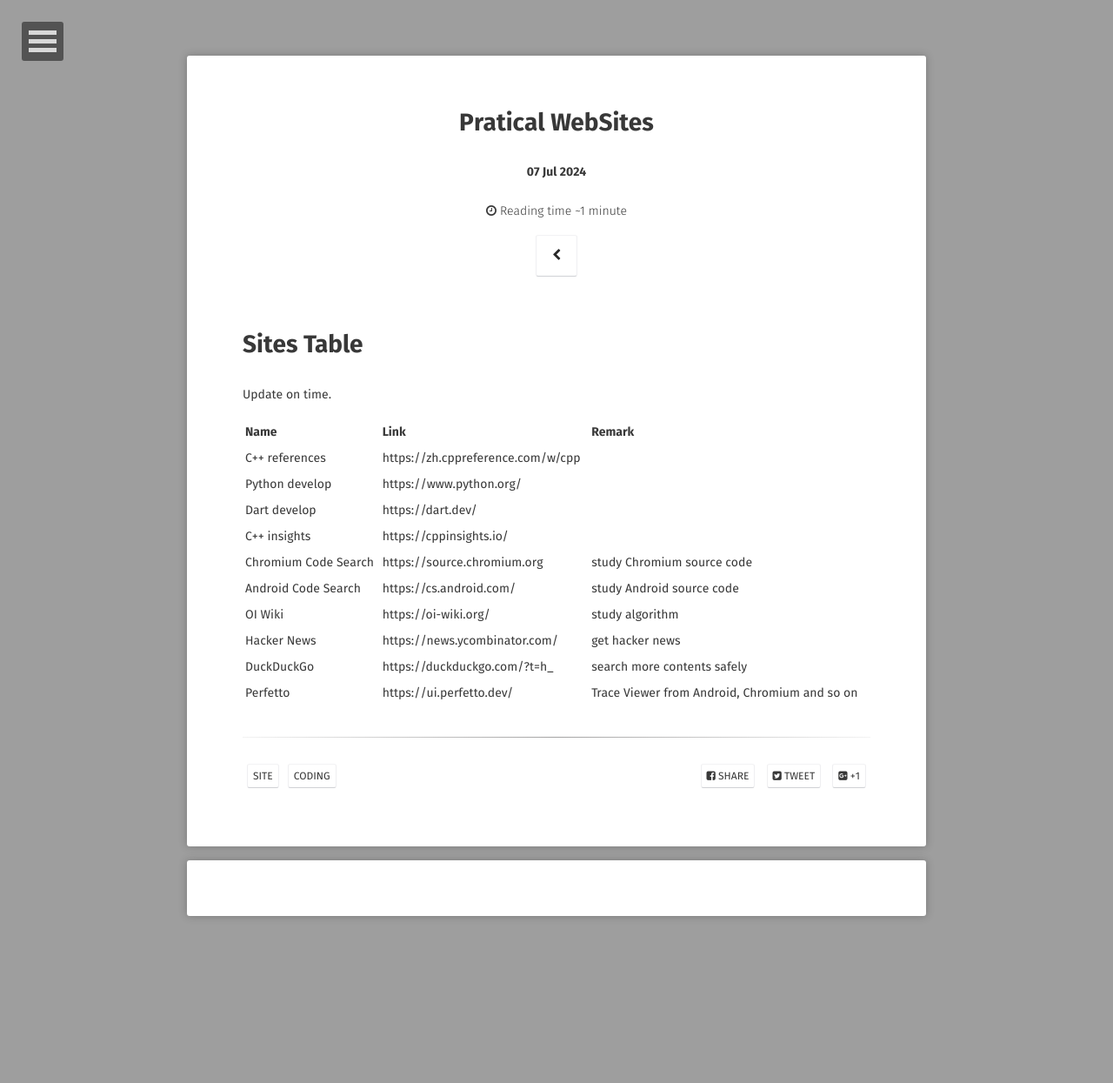
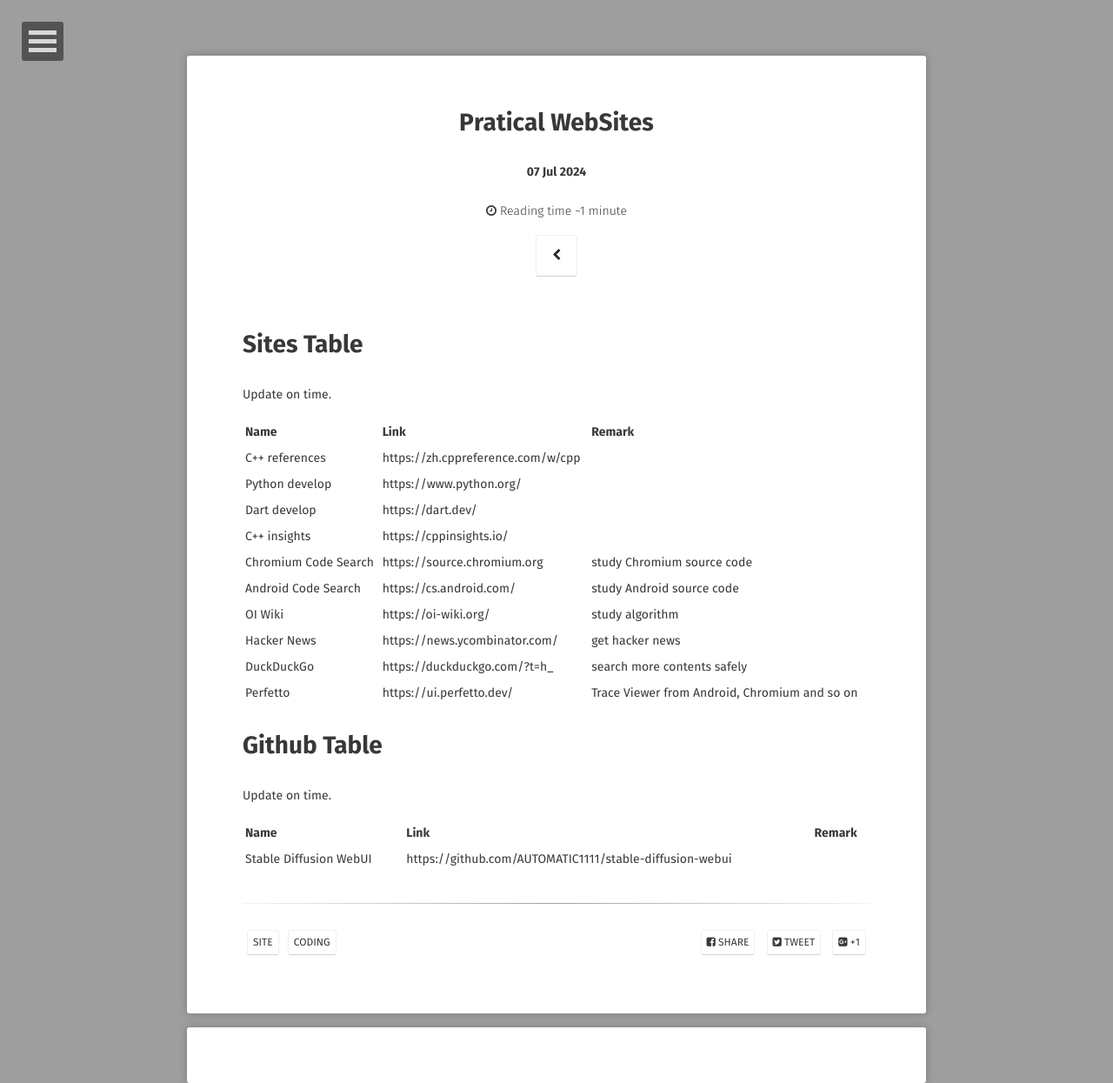
Before and after one commit to o7878x/o7878x.github.io, a Jekyll site: the page built from _posts/2024-07-07-fav-sites.md, in a window 1280 px wide. Shown: the whole page at 87% size. Built offline with Jekyll 4.4.1, drawn with Linux system fonts in a browser that asks for light colours; some web fonts are replaced; comment, search, counter and statistics services are not loaded; before the commit the page ends 1053 px from its top, so only the background shows below that.

Commit message:
feature:update github repos

```diff
--- a/_posts/2024-07-07-fav-sites.md
+++ b/_posts/2024-07-07-fav-sites.md
@@ -25,3 +25,11 @@
 | Hacker News | https://news.ycombinator.com/ | get hacker news |
 | DuckDuckGo | https://duckduckgo.com/?t=h_ | search more contents safely |
 | Perfetto | https://ui.perfetto.dev/ | Trace Viewer from Android, Chromium and so on |
+
+# Github Table
+
+Update on time.
+
+| Name | Link | Remark |
+| --- | --- | --- |
+| Stable Diffusion WebUI | https://github.com/AUTOMATIC1111/stable-diffusion-webui | |
```
